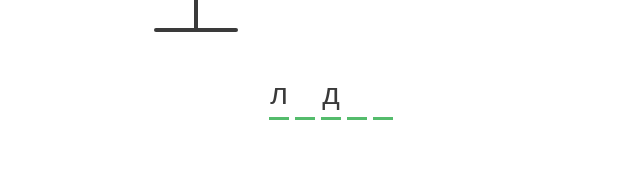
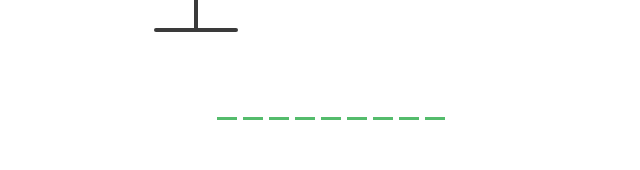
Before and after one commit to almaz73/hungMan-lesson, a Vue app: page / in a window 1280 px wide. Shown: the part 347-517 px from the top of the page, without its empty margins (309-949 px from the left). Built offline with nearby package versions, Linux system fonts and the light colour scheme.

Commit message:
interface Props

```diff
--- a/src/App.vue
+++ b/src/App.vue
@@ -5,6 +5,9 @@ import GameNotification from "@/components/GameNotification.vue";
 import GameWord from "@/components/GameWord.vue";
 import GameWrongLetters from "@/components/GameWrongLetters.vue";
 import GameFigure from "@/components/GameFigure.vue";
+
+const word = 'Катамаран'
+
 </script>
 
 <template>
@@ -14,9 +17,8 @@ import GameFigure from "@/components/GameFigure.vue";
 
     <GameWrongLetters/>
 
-    <GameWord/>
+    <GameWord :word="word"/>
   </div>
-
   <GamePopup/>
   <GameNotification/>
 </template>
--- a/src/components/GameWord.vue
+++ b/src/components/GameWord.vue
@@ -1,9 +1,13 @@
+<script setup lang="ts">
+interface Props {
+  word: string
+}
+
+defineProps<Props>()
+</script>
+
 <template>
   <div class="word">
-    <span class="letter">л</span>
-    <span class="letter"></span>
-    <span class="letter">д</span>
-    <span class="letter"></span>
-    <span class="letter"></span>
+    <span v-for="letter in word" class="letter"></span>
   </div>
 </template>
```
